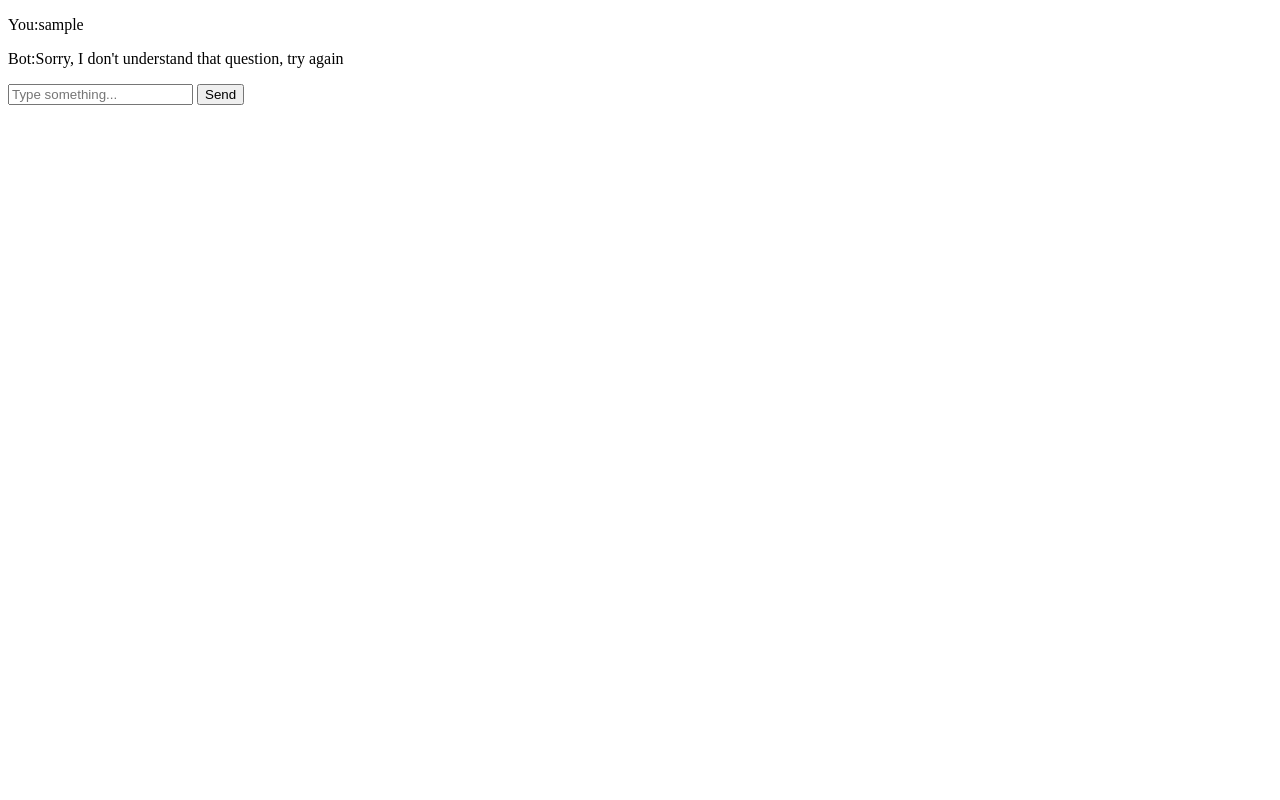
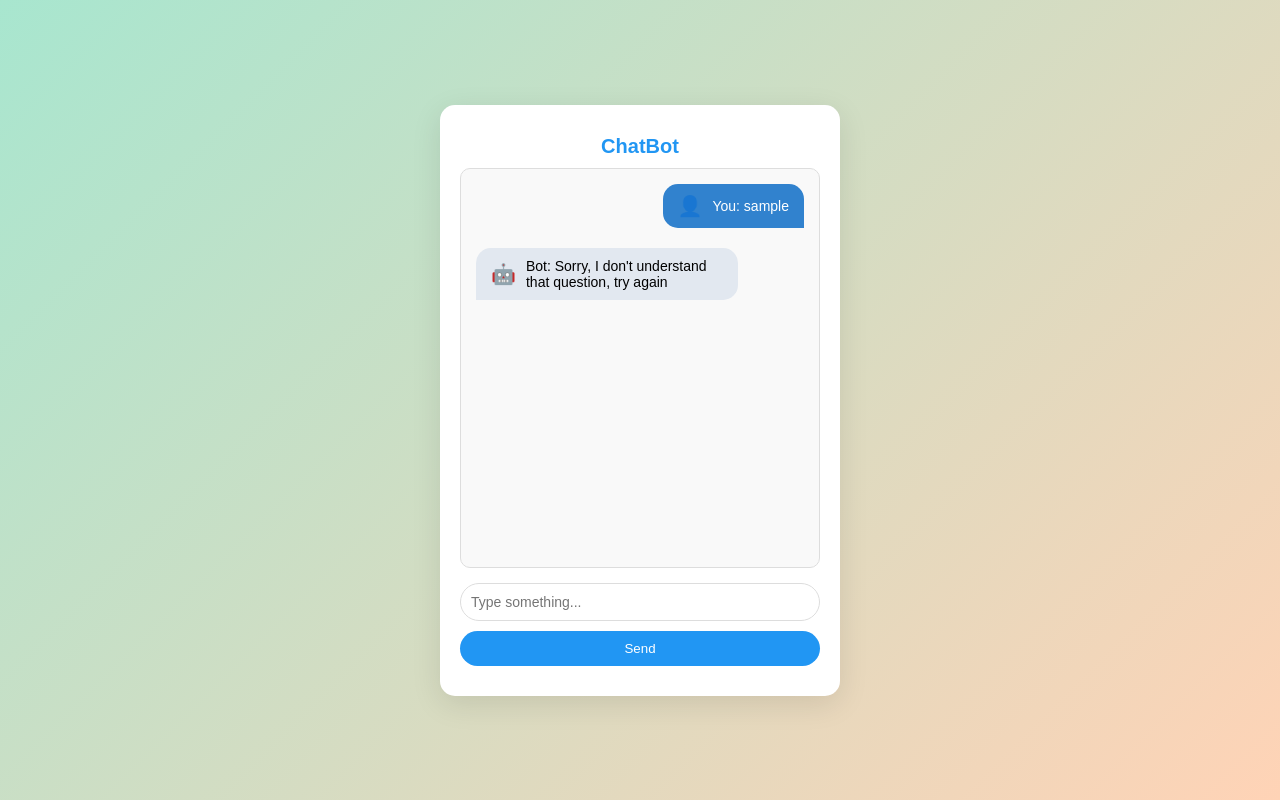
Before and after one commit to evelynrodriguezc/JavaScript-codes, a plain HTML site: page chatbot/index.html in a window 1280 px wide. Both pictures are taken after typing "Sample" into the empty fields and a click on the button "Send". Drawn offline with Linux system fonts and the light colour scheme.

Commit message:
adding styles and icons

```diff
--- a/chatbot/css/styles.css
+++ b/chatbot/css/styles.css
@@ -0,0 +1,144 @@
+
+* {
+    margin: 0;
+    padding: 0;
+    box-sizing: border-box;
+}
+
+body {
+    font-family: 'Arial', sans-serif;
+    --background-color: #f4f4f9;
+    display: flex;
+    justify-content: center;
+    align-items: center;
+    height: 100vh;
+    margin: 0;
+    background: linear-gradient(135deg, #a8e6cf 0%, #ffd3b6 100%);
+}
+
+.chat-title {
+    text-align: center;
+    margin: 10px 0;
+    font-size: 20px;
+    font-weight: bold;
+    color: #2196F3; /* Color that matches your button */
+}
+
+.chat-container {
+    width: 400px;
+    max-width: 100%;
+    background-color: #ffffff;
+    border-radius: 15px;
+    box-shadow: 0 8px 30px rgba(0, 0, 0, 0.1);
+    display: flex;
+    flex-direction: column;
+    padding: 20px;
+    overflow: hidden;
+}
+
+.chat-box {
+    height: 400px;
+    background-color: #f9f9f9;
+    border-radius: 10px;
+    padding: 15px;
+    overflow-y: auto;
+    margin-bottom: 15px;
+    border: 1px solid #ddd;
+    font-size: 14px;
+    display: flex;
+    flex-direction: column;
+    position: relative;
+    gap: 10px;
+}
+
+
+.chat-box p {
+    padding: 10px 15px;
+    border-radius: 10px;
+    margin-bottom: 10px;
+    display: inline-flex;
+    align-items: center;
+    position: relative;
+    max-width: 80%;
+    word-wrap: break-word;
+}
+
+.chat-box p.user-message {
+    background-color: #3182ce;
+    color: white;
+    align-self: flex-end;
+    border-radius: 15px 15px 0 15px; /* Rounded with spike on left */
+}
+
+
+.chat-box p.bot-message {
+    background-color: #e2e8f0;
+    color: black;
+    align-self: flex-start;
+    border-radius: 15px 15px 15px 0; /* Rounded with spike on right */
+}
+
+
+.chat-box p span.icon {
+    margin-right: 10px;
+    font-size: 20px;
+}
+
+/* Icon Styling */
+.chat-box img {
+    width: 25px;
+    height: 25px;
+    border-radius: 50%;
+}
+
+/* Hide Scrollbar */
+.chat-box::-webkit-scrollbar {
+    display: none;
+}
+
+
+/* Adjust input and button to be the same size */
+.input-container {
+    display: flex;
+    align-items: center;
+}
+
+/* Input Box */
+input[type="text"] {
+    padding: 10px ;
+    border: 1px solid #ddd;
+    border-radius: 20px;
+    outline: none;
+    font-size: 14px;
+}
+
+input[type="text"]:focus {
+    border-color: #3182ce;
+}
+
+button {
+    padding: 10px 20px;
+    background-color: #2196F3;
+    color: white;
+    border: none;
+    border-radius: 20px;
+    cursor: pointer;
+    margin: 10px 0;
+}
+
+button:hover {
+    background-color: #2b6cb0;
+}
+
+button:focus {
+    outline: none;
+}
+
+.chat-container::-webkit-scrollbar {
+    width: 6px;
+}
+
+.chat-container::-webkit-scrollbar-thumb {
+    background-color: #ccc;
+    border-radius: 10px;
+}
--- a/chatbot/index.html
+++ b/chatbot/index.html
@@ -8,6 +8,7 @@
 </head>
 <body>
     <div class="chat-container">
+        <h2 class="chat-title">ChatBot</h2>
         <div class="chat-box" id="chat-box"></div>
         <input type="text" id="user-input" placeholder="Type something..." onkeypress="checkEnter(event)">
         <button onclick="sendMessage()">Send</button>
--- a/chatbot/js/script.js
+++ b/chatbot/js/script.js
@@ -3,11 +3,11 @@
 const chatBox = document.getElementById("chat-box");
 
 const answers = {
-    "hello " : "Hi! How're you doing?",
-    "what's your name?" : "I'm an interactive bot made with JavaScript.",
-    "bye" : "Goodbye, it was a pleasure.",
-    "what can you do?" : "I can answer basic quesionts and help you with whatever you might need.",
-    "default" : "Sorry, I don't understand that question, try again"
+    "hello" : " Hi! How're you doing?",
+    "what's your name?" : " I'm an interactive bot made with JavaScript.",
+    "bye": " Goodbye, it was a pleasure.",
+    "what can you do?" : " I can answer basic quesionts and help you with whatever you might need.",
+    "default" : " Sorry, I don't understand that question, try again"
 }
 
 function sendMessage(){
@@ -20,15 +20,17 @@ function sendMessage(){
     document.getElementById("user-input").value="";
 }
 
-function appendMessage(sender, message){
-    const messageElement = document.createElement("p");
-    messageElement.textContent = `${sender}:${message}`;
-    chatBox.appendChild(messageElement);
-    chatBox.scrollTop = chatBox.scrollHeight;
-}
 
 function checkEnter(event){
     if(event.key === "Enter"){
         sendMessage()
     }
 }
+
+function appendMessage(sender, message) {
+    const messageElement = document.createElement("p");
+    messageElement.classList.add(sender === "You" ? "user-message" : "bot-message");
+    messageElement.innerHTML = `<span class="icon">${sender === "You" ? "👤" : "🤖"}</span> ${sender}: ${message}`;
+    chatBox.appendChild(messageElement);
+    chatBox.scrollTop = chatBox.scrollHeight;
+}
```
